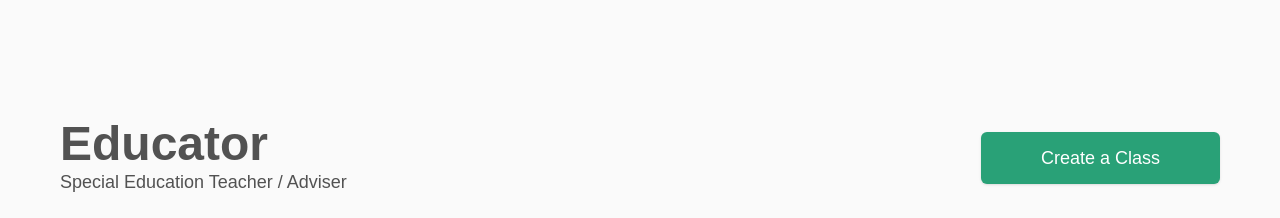
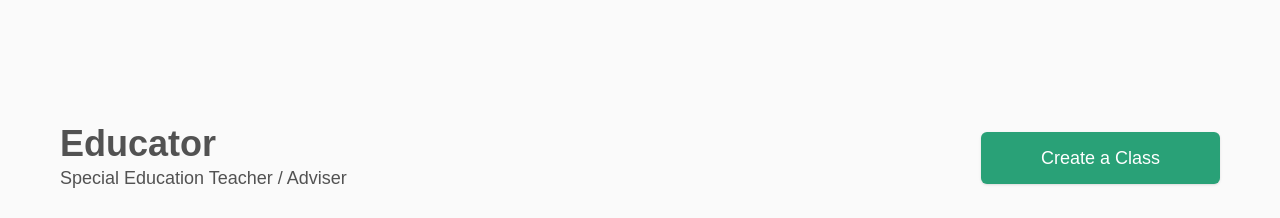
Before and after one commit to DysCalc/DysCalc-App-Frontend, a Next.js app: page /educator/1/classroom in a window 1280 px wide. Shown: the top 218 px of the page. Built offline with nearby package versions, Linux system fonts and the light colour scheme; no server answers; a web font is replaced by a local one.

Commit message:
Minor edit in Educators classroom dashboard UI

```diff
--- a/app/(main)/educator/[educatorId]/classroom/page.tsx
+++ b/app/(main)/educator/[educatorId]/classroom/page.tsx
@@ -120,7 +120,7 @@ export default function EducatorClassroom() {
     <div className="flex h-full w-full flex-col items-center">
       <div className="flex h-full w-full flex-2 items-center justify-end border-b border-[#D9D9D9] bg-neutral-50 pt-15">
         <div className="flex flex-1 flex-col items-start gap-0 bg-neutral-50 px-15">
-          <div className="text-5xl font-semibold text-neutral-600">
+          <div className="text-4xl font-semibold text-neutral-600">
             {toProperCase(educatorName)} Educator
           </div>
 
```
